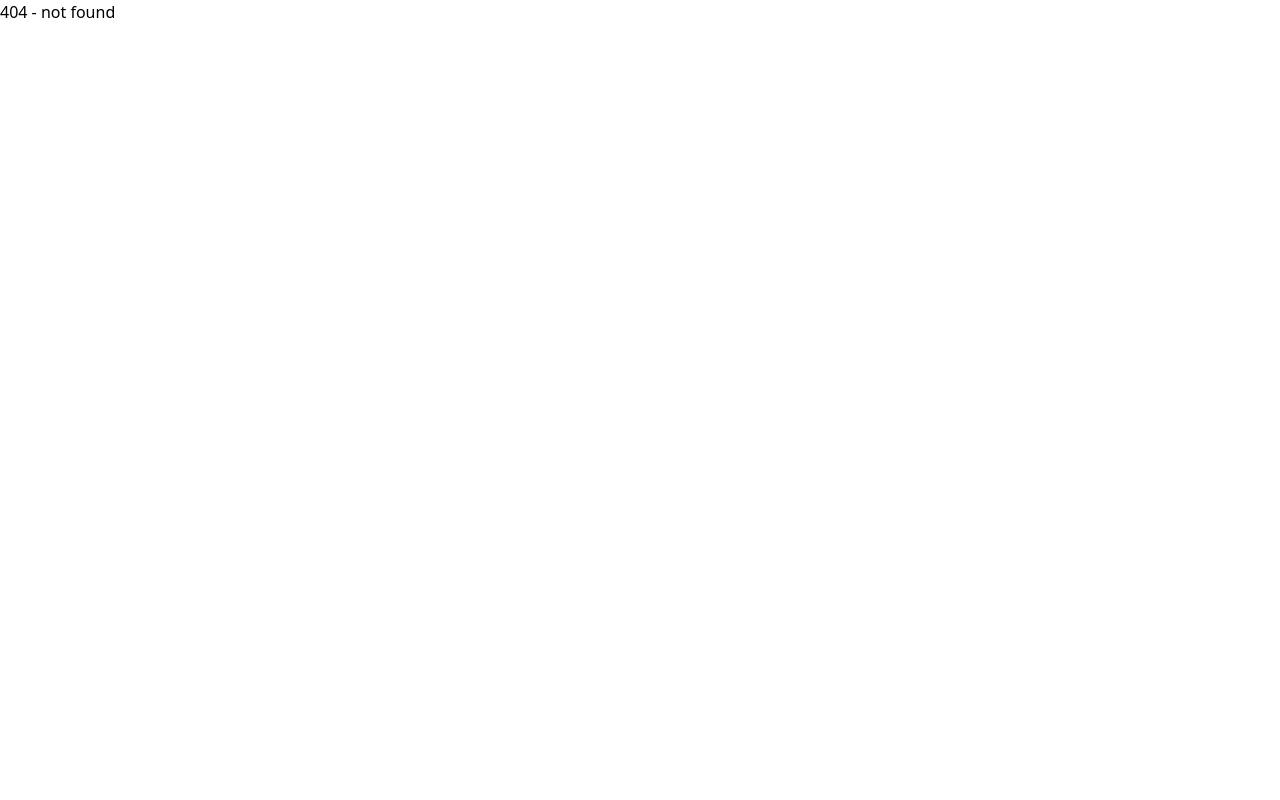
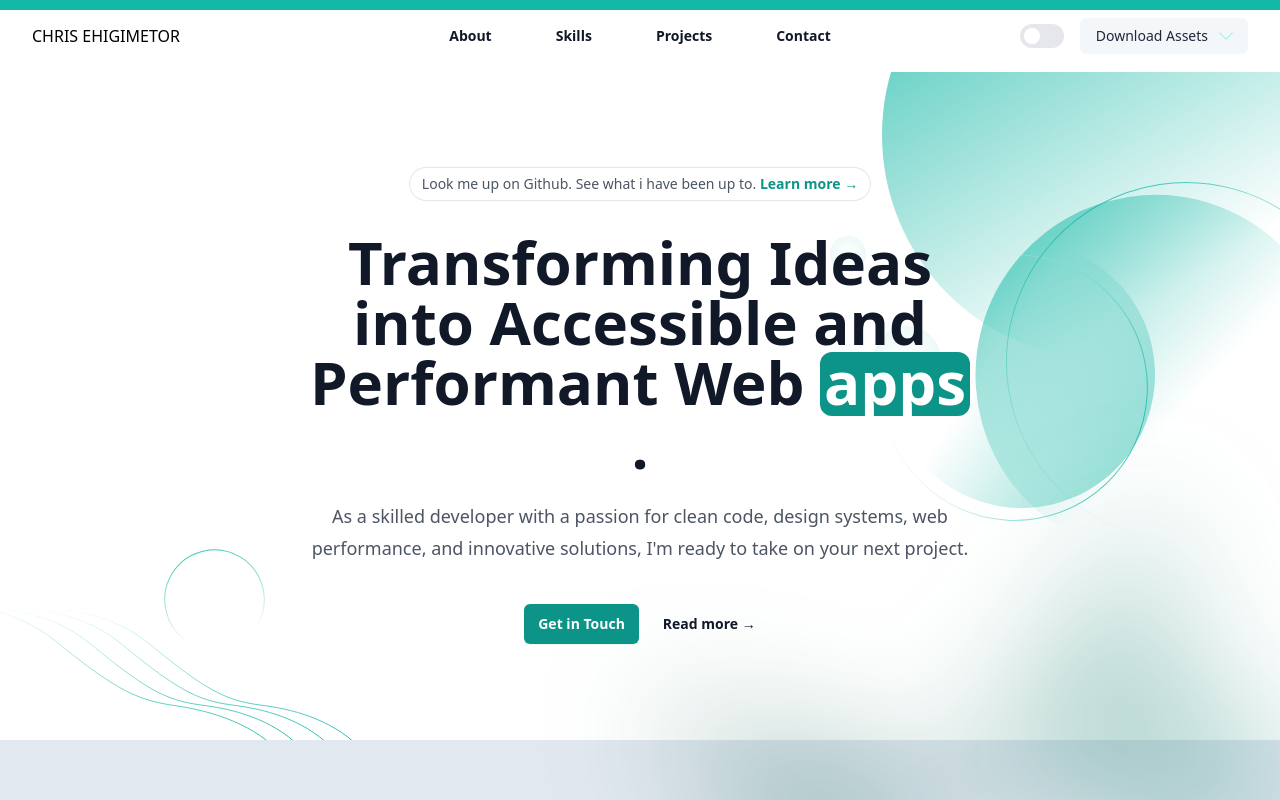
Before and after one commit to Kathalysth/portfolio-react-tailwind, a Next.js app: page / in a window 1280 px wide. Before the commit this address had no page. Shown: the top 800 px of the page. Built offline with nearby package versions, Linux system fonts and the light colour scheme.

Commit message:
redeploy my portfolio

```diff
--- a/components/Footer/Footer.js
+++ b/components/Footer/Footer.js
@@ -14,7 +14,7 @@ const Footer = () => {
       text-center  text-gray-400 text-sm p-12 border-t-solid border-t-slate-300 dark:border-t-gray-500 border-t"
       >
         <Socials />
-        <span>© 2023 Chris Ehigimetor. All rights reserved.</span>
+        <span>© 2025 Chris Ehigimetor. All rights reserved.</span>
       </div>
       <CircleShape />
     </footer>
--- a/pages/index.js
+++ b/pages/index.js
@@ -43,67 +43,65 @@ export default function Home() {
     AOS.init();
   }, []);
 
-  return <div>404 - not found </div>;
+  return (
+    <Suspense
+      fallback={
+        <div className="absolute top-0 left-0 right-0 bottom-0 flex justify-center items-center">
+          <span className="animate-pulse bg-teal-500 p-16" />
+          <p className="text-center">Please wait...</p>
+        </div>
+      }
+    >
+      <motion.div
+        className="progress-bar"
+        style={{ scaleX: scrollYProgress }}
+      />
+      <div className={`bg-white ${darkMode ? "dark" : ""} isolate`}>
+        <Head>
+          <title>Chris Ehigimetor</title>
+          <meta
+            name="portfolio"
+            content="Chris Ehigimetor Portfolio created with nextjs"
+          />
+          <link rel="icon" href="/favicon.ico" />
+        </Head>
 
-  // return (
-  //   <Suspense
-  //     fallback={
-  //       <div className="absolute top-0 left-0 right-0 bottom-0 flex justify-center items-center">
-  //         <span className="animate-pulse bg-teal-500 p-16" />
-  //         <p className="text-center">Please wait...</p>
-  //       </div>
-  //     }
-  //   >
-  //     <motion.div
-  //       className="progress-bar"
-  //       style={{ scaleX: scrollYProgress }}
-  //     />
-  //     <div className={`bg-white ${darkMode ? "dark" : ""} isolate`}>
-  //       <Head>
-  //         <title>Chris Ehigimetor</title>
-  //         <meta
-  //           name="portfolio"
-  //           content="Chris Ehigimetor Portfolio created with nextjs"
-  //         />
-  //         <link rel="icon" href="/favicon.ico" />
-  //       </Head>
-
-  //       <div className="absolute hidden inset-x-0 top-[-10rem] -z-10 transform-gpu overflow-hidden blur-3xl sm:top-[-20rem]">
-  //         <svg
-  //           className="relative left-[calc(50%-11rem)] -z-10 h-[21.1875rem] max-w-none -translate-x-1/2 rotate-[30deg] sm:left-[calc(50%-30rem)] sm:h-[42.375rem]"
-  //           viewBox="0 0 1155 678"
-  //         >
-  //           <path
-  //             fill="url(#45de2b6b-92d5-4d68-a6a0-9b9b2abad533)"
-  //             fillOpacity=".3"
-  //             d="M317.219 518.975L203.852 678 0 438.341l317.219 80.634 204.172-286.402c1.307 132.337 45.083 346.658 209.733 145.248C936.936 126.058 882.053-94.234 1031.02 41.331c119.18 108.451 130.68 295.337 121.53 375.223L855 299l21.173 362.054-558.954-142.079z"
-  //           />
-  //           <defs>
-  //             <linearGradient
-  //               id="45de2b6b-92d5-4d68-a6a0-9b9b2abad533"
-  //               x1="1155.49"
-  //               x2="-78.208"
-  //               y1=".177"
-  //               y2="474.645"
-  //               gradientUnits="userSpaceOnUse"
-  //             >
-  //               <stop stopColor="#14b8a6" />
-  //               <stop offset={1} stopColor="#064e3b" />
-  //             </linearGradient>
-  //           </defs>
-  //         </svg>
-  //       </div>
-  //       <Navbar setDark={setDarkMode} dark={darkMode} />
-  //       <Hero />
-  //       <main className="dark:bg-gray-900 ">
-  //         <About />
-  //         <Skills dark={darkMode} />
-  //         <Project />
-  //         <Contact />
-  //       </main>
-  //       <Footer />
-  //       <ScrollToTop />
-  //     </div>
-  //   </Suspense>
-  // );
+        <div className="absolute hidden inset-x-0 top-[-10rem] -z-10 transform-gpu overflow-hidden blur-3xl sm:top-[-20rem]">
+          <svg
+            className="relative left-[calc(50%-11rem)] -z-10 h-[21.1875rem] max-w-none -translate-x-1/2 rotate-[30deg] sm:left-[calc(50%-30rem)] sm:h-[42.375rem]"
+            viewBox="0 0 1155 678"
+          >
+            <path
+              fill="url(#45de2b6b-92d5-4d68-a6a0-9b9b2abad533)"
+              fillOpacity=".3"
+              d="M317.219 518.975L203.852 678 0 438.341l317.219 80.634 204.172-286.402c1.307 132.337 45.083 346.658 209.733 145.248C936.936 126.058 882.053-94.234 1031.02 41.331c119.18 108.451 130.68 295.337 121.53 375.223L855 299l21.173 362.054-558.954-142.079z"
+            />
+            <defs>
+              <linearGradient
+                id="45de2b6b-92d5-4d68-a6a0-9b9b2abad533"
+                x1="1155.49"
+                x2="-78.208"
+                y1=".177"
+                y2="474.645"
+                gradientUnits="userSpaceOnUse"
+              >
+                <stop stopColor="#14b8a6" />
+                <stop offset={1} stopColor="#064e3b" />
+              </linearGradient>
+            </defs>
+          </svg>
+        </div>
+        <Navbar setDark={setDarkMode} dark={darkMode} />
+        <Hero />
+        <main className="dark:bg-gray-900 ">
+          <About />
+          <Skills dark={darkMode} />
+          <Project />
+          <Contact />
+        </main>
+        <Footer />
+        <ScrollToTop />
+      </div>
+    </Suspense>
+  );
 }
```
Also changed, not shown: 1 other file (tests, documents, lock files or other folders).
